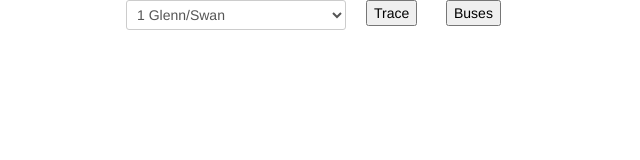
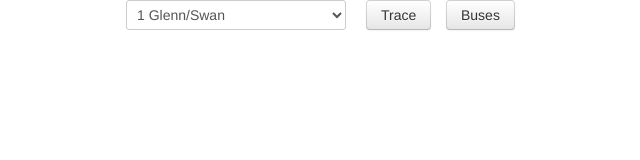
Before and after one commit to r351574nc3/suntran_select, a plain HTML site: page index.html in a window 1280 px wide. Shown: the whole page, without its empty margins (44-684 px from the left). Drawn offline with nearby package versions, Linux system fonts and the light colour scheme.

Commit message:
Fixing buttons

```diff
--- a/index.html
+++ b/index.html
@@ -58,9 +58,9 @@
         </div>
         <div class="span1">&nbsp;</div>
         <div class="span1">
-          <button id="trace">Trace</button>
+          <button id="trace" class="btn">Trace</button>
         </div>
-        <div class="span1"><button id="busses">Buses</button></div>
+        <div class="span1"><button id="busses" class="btn">Buses</button></div>
       </div>
     </div>
     <script src="http://code.jquery.com/jquery-1.10.1.min.js"></script>
```
Lines whose indentation alone changed are shown as unchanged.
